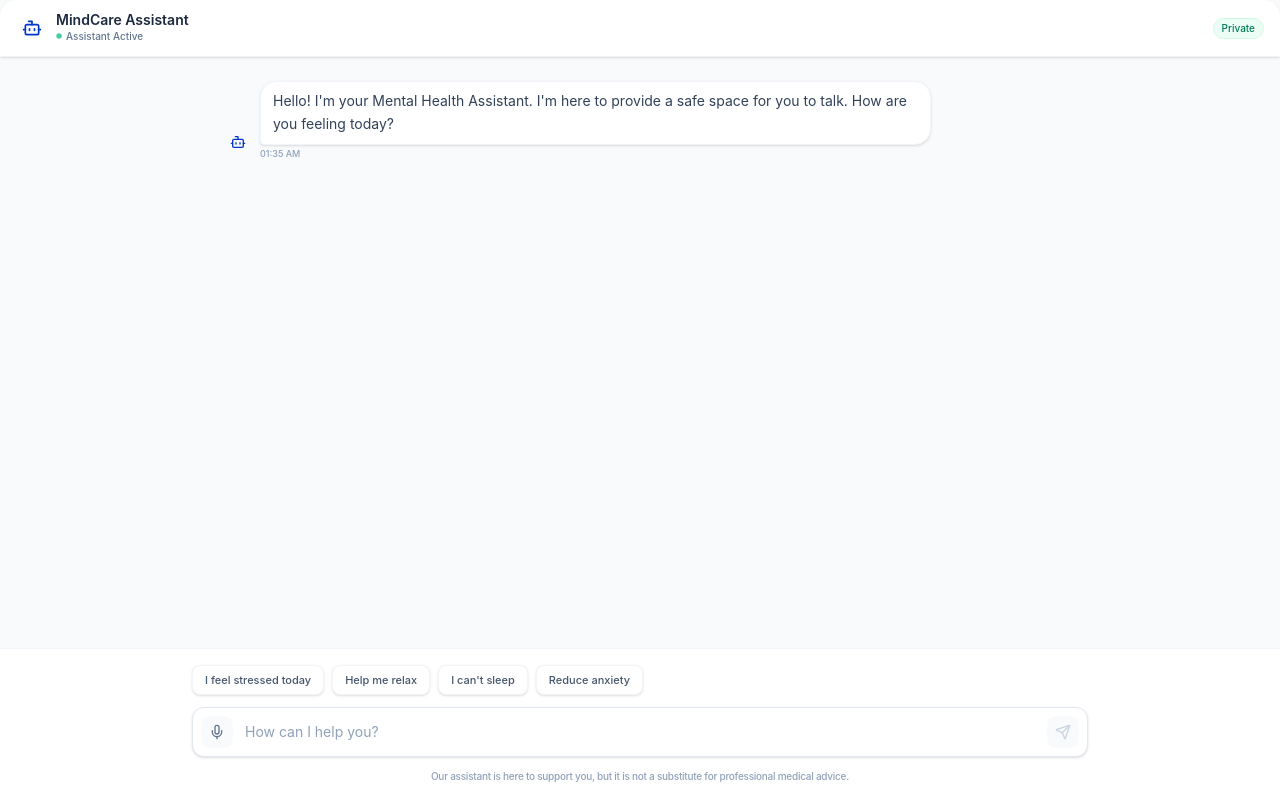
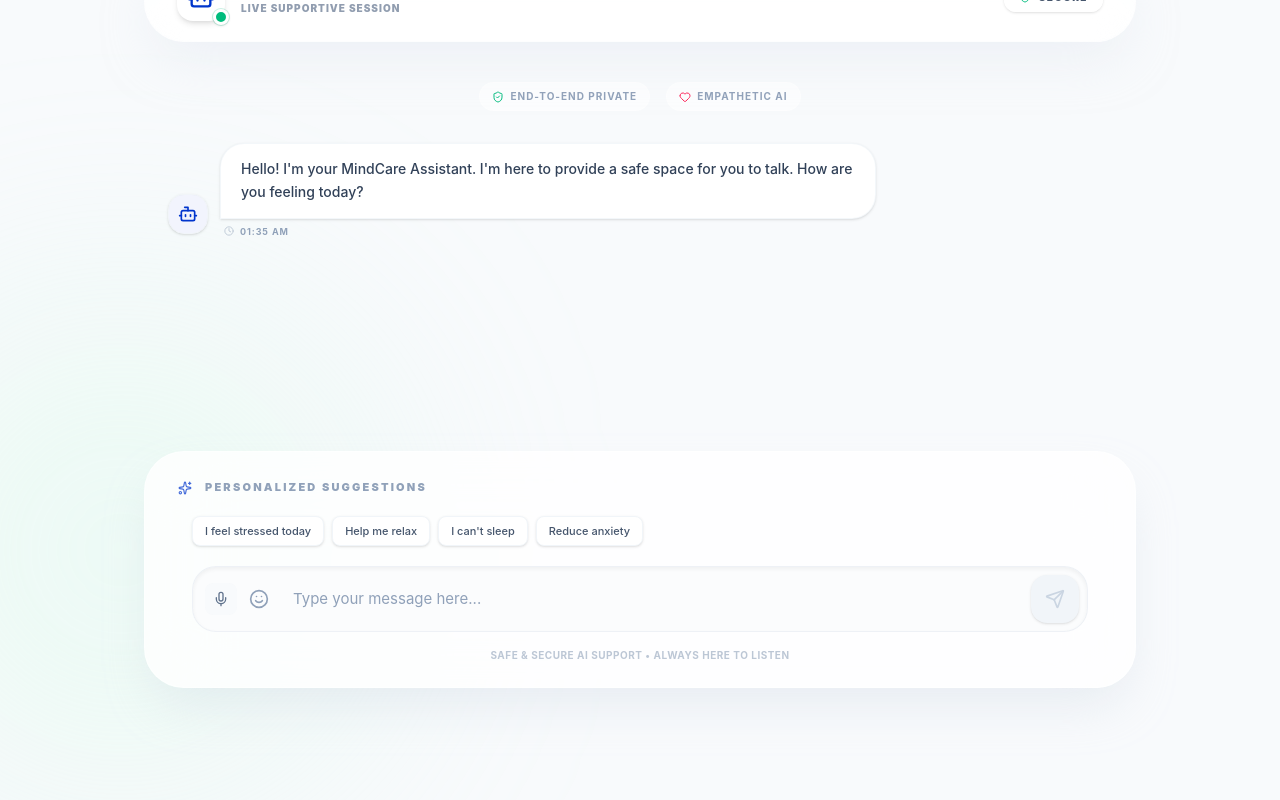
Before and after one commit to Ramkrushna77/CHK-1772563381363-6119-frontend, a React (Vite) app: page /chatbot in a window 1280 px wide. Built offline with nearby package versions, Linux system fonts and the light colour scheme.

Commit message:
make data dynamic and improve chatbot ui

```diff
--- a/src/components/ChatHeader.jsx
+++ b/src/components/ChatHeader.jsx
@@ -1,24 +1,27 @@
 import React from 'react';
-import { Bot, Circle } from 'lucide-react';
+import { Bot, Circle, Shield } from 'lucide-react';
 
 const ChatHeader = () => {
     return (
-        <div className="bg-white border-b border-slate-100 py-3 px-4 flex items-center justify-between sticky top-0 z-10 shadow-sm rounded-t-2xl">
-            <div className="flex items-center gap-2">
-                <div className="w-8 h-8 bg-primary-50 rounded-full flex items-center justify-center text-primary-600">
-                    <Bot size={20} />
+        <div className="bg-white/40 backdrop-blur-md py-5 px-8 flex items-center justify-between shadow-sm">
+            <div className="flex items-center gap-4">
+                <div className="relative">
+                    <div className="w-12 h-12 bg-white rounded-2xl flex items-center justify-center text-primary-600 shadow-md border border-white/50 group-hover:rotate-6 transition-transform">
+                        <Bot size={28} />
+                    </div>
+                    <div className="absolute -bottom-1 -right-1 w-4 h-4 bg-emerald-500 rounded-full border-[3px] border-white shadow-sm ring-1 ring-emerald-500/20"></div>
                 </div>
                 <div>
-                    <h1 className="text-sm font-semibold text-slate-800 leading-none">MindCare Assistant</h1>
-                    <div className="flex items-center gap-1 mt-0.5">
-                        <Circle size={6} className="fill-emerald-500 text-emerald-500 animate-pulse" />
-                        <span className="text-[10px] text-slate-500 font-medium">Assistant Active</span>
+                    <h1 className="text-lg font-bold text-slate-900 leading-tight">MindCare AI</h1>
+                    <div className="flex items-center gap-1.5 opacity-70">
+                        <span className="text-[10px] font-black uppercase tracking-widest text-slate-500">Live Supportive Session</span>
                     </div>
                 </div>
             </div>
 
-            <div className="px-2 py-0.5 bg-emerald-50 text-emerald-700 text-[10px] font-medium rounded-full border border-emerald-100">
-                Private
+            <div className="flex items-center gap-2 px-3.5 py-1.5 bg-white/80 border border-white/60 text-slate-600 text-[10px] font-black uppercase tracking-[0.15em] rounded-xl shadow-sm">
+                <Shield size={12} className="text-emerald-500" />
+                Secure
             </div>
         </div>
     );
--- a/src/components/ChatInput.jsx
+++ b/src/components/ChatInput.jsx
@@ -1,5 +1,5 @@
 import React from 'react';
-import { Send } from 'lucide-react';
+import { Send, Smile } from 'lucide-react';
 import VoiceInputButton from './VoiceInputButton';
 
 const ChatInput = ({ value, onChange, onSend, onVoiceResult }) => {
@@ -11,26 +11,32 @@ const ChatInput = ({ value, onChange, onSend, onVoiceResult }) => {
     };
 
     return (
-        <form onSubmit={handleSubmit} className="flex items-center gap-2 bg-white p-2 rounded-xl border border-slate-200 shadow-sm focus-within:ring-2 focus-within:ring-primary-100 transition-all duration-200">
-            <VoiceInputButton onResult={onVoiceResult} />
+        <form onSubmit={handleSubmit}
+            className="flex items-center gap-3 bg-slate-50/50 backdrop-blur-sm p-2 shadow-inner rounded-3xl border border-slate-200/50 focus-within:bg-white focus-within:ring-4 focus-within:ring-primary-100/50 transition-all duration-300">
+            <div className="flex items-center gap-1 pl-1">
+                <VoiceInputButton onResult={onVoiceResult} />
+                <button type="button" className="p-2 text-slate-400 hover:text-primary-600 transition-colors hidden sm:block">
+                    <Smile size={20} />
+                </button>
+            </div>
 
             <input
                 type="text"
                 value={value}
                 onChange={(e) => onChange(e.target.value)}
-                placeholder="How can I help you?"
-                className="flex-1 bg-transparent border-none outline-none text-slate-700 text-sm py-1 px-1 placeholder:text-slate-400"
+                placeholder="Type your message here..."
+                className="flex-1 bg-transparent border-none outline-none text-slate-700 text-[15px] font-medium py-3 px-1 placeholder:text-slate-400 placeholder:font-normal"
             />
 
             <button
                 type="submit"
                 disabled={!value.trim()}
-                className={`flex items-center justify-center w-8 h-8 rounded-lg transition-all
+                className={`flex items-center justify-center w-12 h-12 rounded-2xl transition-all duration-300 shadow-sm
           ${value.trim()
-                        ? 'bg-primary-600 text-white hover:bg-primary-700'
-                        : 'bg-slate-50 text-slate-300 cursor-not-allowed'}`}
+                        ? 'bg-primary-600 text-white hover:bg-primary-700 hover:scale-105 active:scale-95 shadow-primary-200'
+                        : 'bg-slate-100 text-slate-300 cursor-not-allowed'}`}
             >
-                <Send size={16} />
+                <Send size={20} className={value.trim() ? 'translate-x-0.5 -translate-y-0.5' : ''} />
             </button>
         </form>
     );
--- a/src/components/ChatMessage.jsx
+++ b/src/components/ChatMessage.jsx
@@ -1,28 +1,32 @@
 import React from 'react';
-import { Bot, User } from 'lucide-react';
+import { Bot, User, Clock } from 'lucide-react';
 
 const ChatMessage = ({ message, isAI, timestamp }) => {
     return (
-        <div className={`flex w-full mb-4 animate-in fade-in slide-in-from-bottom-1 duration-300 ${isAI ? 'justify-start' : 'justify-end'}`}>
-            <div className={`flex max-w-[85%] ${isAI ? 'flex-row' : 'flex-row-reverse'}`}>
-                {/* Avatar */}
-                <div className={`flex-shrink-0 w-7 h-7 rounded-full flex items-center justify-center mt-auto mb-1
-          ${isAI ? 'bg-primary-100 text-primary-600 mr-2' : 'bg-slate-100 text-slate-600 ml-2'}`}>
-                    {isAI ? <Bot size={16} /> : <User size={16} />}
+        <div className={`flex w-full mb-8 animate-in fade-in slide-in-from-bottom-4 duration-500 ease-out ${isAI ? 'justify-start' : 'justify-end'}`}>
+            <div className={`flex max-w-[85%] md:max-w-[75%] group ${isAI ? 'flex-row' : 'flex-row-reverse'}`}>
+                {/* Avatar with Ring Effect */}
+                <div className={`flex-shrink-0 w-10 h-10 rounded-2xl flex items-center justify-center mt-auto mb-1 relative overflow-hidden shadow-sm transition-transform duration-300 group-hover:scale-110
+          ${isAI ? 'bg-white border border-slate-100 text-primary-600 mr-3' : 'bg-primary-600 text-white ml-3 shadow-primary-200 shadow-md'}`}>
+                    {isAI ? <Bot size={20} /> : <User size={20} />}
+                    {isAI && (
+                        <div className="absolute inset-0 bg-primary-600/5 pointer-events-none"></div>
+                    )}
                 </div>
 
-                {/* Bubble */}
+                {/* Bubble with Glassmorphism / Gradients */}
                 <div className="flex flex-col">
-                    <div className={`px-3 py-2 rounded-2xl shadow-sm border text-sm
+                    <div className={`px-5 py-3.5 rounded-3xl shadow-sm border transition-all duration-300
             ${isAI
-                            ? 'bg-white border-slate-100 text-slate-700 rounded-bl-sm'
-                            : 'bg-primary-600 border-primary-600 text-white rounded-br-sm'}`}>
-                        <p className="leading-relaxed whitespace-pre-wrap">{message}</p>
+                            ? 'bg-white border-slate-100/80 text-slate-700 rounded-bl-none hover:shadow-md'
+                            : 'bg-gradient-to-br from-primary-600 to-primary-700 border-primary-500 text-white rounded-br-none shadow-lg shadow-primary-100 hover:shadow-primary-200'}`}>
+                        <p className="text-[14px] leading-relaxed whitespace-pre-wrap font-medium">{message}</p>
                     </div>
-                    <span className={`text-[9px] mt-0.5 font-medium text-slate-400 uppercase
-            ${isAI ? 'text-left' : 'text-right'}`}>
-                        {timestamp}
-                    </span>
+                    <div className={`flex items-center gap-1.5 mt-1.5 px-1 font-bold text-[9px] uppercase tracking-widest text-slate-400
+            ${isAI ? 'justify-start' : 'justify-end'}`}>
+                        <Clock size={10} className="opacity-60" />
+                        <span>{timestamp}</span>
+                    </div>
                 </div>
             </div>
         </div>
--- a/src/pages/ChatbotPage.jsx
+++ b/src/pages/ChatbotPage.jsx
@@ -4,12 +4,13 @@ import ChatHeader from '../components/ChatHeader';
 import ChatMessage from '../components/ChatMessage';
 import ChatInput from '../components/ChatInput';
 import SuggestedPrompts from '../components/SuggestedPrompts';
+import { Bot, Sparkles, ShieldCheck, Heart } from 'lucide-react';
 
 const ChatbotPage = () => {
     const [messages, setMessages] = useState([
         {
             id: 1,
-            text: "Hello! I'm your Mental Health Assistant. I'm here to provide a safe space for you to talk. How are you feeling today?",
+            text: "Hello! I'm your MindCare Assistant. I'm here to provide a safe space for you to talk. How are you feeling today?",
             isAI: true,
             timestamp: new Date().toLocaleTimeString([], { hour: '2-digit', minute: '2-digit' })
         }
@@ -68,9 +69,6 @@ const ChatbotPage = () => {
 
         // Simulate AI Response with Axios (mocking)
         try {
-            // In a real app, you might call an LLM API here
-            // const response = await axios.post('/api/chat', { message: text });
-
             setTimeout(() => {
                 const aiResponse = generateSimpleResponse(text);
                 const botMessage = {
@@ -110,24 +108,45 @@ const ChatbotPage = () => {
 
     const handleVoiceResult = (transcript) => {
         setInputText(transcript);
-        // Optionally auto-send voice transcript
-        // handleSend(transcript);
+        handleSend(transcript);
     };
 
     return (
-        <div className="flex flex-col h-screen bg-slate-50 overflow-hidden font-sans">
+        <div className="flex flex-col h-screen bg-[#F8FAFC] overflow-hidden font-sans relative">
+            {/* Ambient Background Elements */}
+            <div className="absolute top-[-10%] right-[-10%] w-[500px] h-[500px] bg-primary-100/30 rounded-full blur-[120px] pointer-events-none"></div>
+            <div className="absolute bottom-[-10%] left-[-10%] w-[500px] h-[500px] bg-emerald-100/30 rounded-full blur-[120px] pointer-events-none"></div>
+
+            <div className="relative z-10 flex flex-col h-full max-w-5xl mx-auto w-full px-4 py-4 md:py-8">
+                {/* Header Container - Glass effect */}
+                <div className="backdrop-blur-xl bg-white/70 border border-white/20 rounded-[2.5rem] shadow-2xl shadow-slate-200/50 mb-6 overflow-hidden">
                     <ChatHeader />
+                </div>
 
-            <main className="flex-1 overflow-y-auto px-4 md:px-8 py-6 max-w-4xl mx-auto w-full scrollbar-thin scrollbar-thumb-slate-200">
+                {/* Messages Area */}
+                <main className="flex-1 overflow-y-auto px-4 md:px-6 py-4 scrollbar-thin scrollbar-thumb-slate-200 scrollbar-track-transparent">
                     {messages.length === 0 ? (
-                    <div className="flex flex-col items-center justify-center h-full text-slate-400 gap-4 opacity-60">
-                        <div className="w-16 h-16 bg-white rounded-full flex items-center justify-center shadow-sm">
-                            <Bot size={32} />
+                        <div className="flex flex-col items-center justify-center h-full text-slate-400 gap-6 opacity-80 animate-in fade-in zoom-in duration-700">
+                            <div className="w-24 h-24 bg-white rounded-[2rem] flex items-center justify-center shadow-xl border border-white/50">
+                                <Bot size={48} className="text-primary-600" />
                             </div>
-                        <p className="text-sm font-medium">Start a conversation with your assistant</p>
+                            <div className="text-center">
+                                <h3 className="text-xl font-bold text-slate-800">Your Calm Space</h3>
+                                <p className="text-sm font-medium mt-1">Start a conversation with your MindCare assistant</p>
+                            </div>
                         </div>
                     ) : (
-                    <>
+                        <div className="space-y-2">
+                            {/* Feature Indicators */}
+                            <div className="flex items-center justify-center gap-4 mb-8">
+                                <span className="flex items-center gap-1.5 text-[10px] font-bold text-slate-400 uppercase tracking-widest bg-white/50 px-3 py-1.5 rounded-full border border-white/50">
+                                    <ShieldCheck size={12} className="text-emerald-500" /> End-to-End Private
+                                </span>
+                                <span className="flex items-center gap-1.5 text-[10px] font-bold text-slate-400 uppercase tracking-widest bg-white/50 px-3 py-1.5 rounded-full border border-white/50">
+                                    <Heart size={12} className="text-rose-500" /> Empathetic AI
+                                </span>
+                            </div>
+
                             {messages.map((msg) => (
                                 <ChatMessage
                                     key={msg.id}
@@ -137,33 +156,49 @@ const ChatbotPage = () => {
                                 />
                             ))}
                             {isTyping && (
-                            <div className="flex justify-start mb-6 animate-pulse">
-                                <div className="bg-white border border-slate-100 p-4 rounded-2xl rounded-bl-sm shadow-sm flex gap-1">
-                                    <span className="w-1.5 h-1.5 bg-blue-400 rounded-full animate-bounce"></span>
-                                    <span className="w-1.5 h-1.5 bg-blue-400 rounded-full animate-bounce [animation-delay:0.2s]"></span>
-                                    <span className="w-1.5 h-1.5 bg-blue-400 rounded-full animate-bounce [animation-delay:0.4s]"></span>
+                                <div className="flex justify-start mb-10 animate-in fade-in slide-in-from-left-2 duration-300">
+                                    <div className="bg-white/80 backdrop-blur-sm border border-slate-100 p-5 rounded-[2rem] rounded-bl-none shadow-sm flex gap-1.5 items-center">
+                                        <span className="w-2 h-2 bg-primary-400 rounded-full animate-bounce [animation-duration:800ms]"></span>
+                                        <span className="w-2 h-2 bg-primary-400 rounded-full animate-bounce [animation-duration:800ms] [animation-delay:150ms]"></span>
+                                        <span className="w-2 h-2 bg-primary-400 rounded-full animate-bounce [animation-duration:800ms] [animation-delay:300ms]"></span>
                                     </div>
                                 </div>
                             )}
                             <div ref={messagesEndRef} />
-                    </>
+                        </div>
                     )}
                 </main>
 
-            <footer className="bg-white border-t border-slate-100 p-4 sticky bottom-0 z-10">
+                {/* Footer Container - Glass effect */}
+                <footer className="mt-4 px-4 pb-4 md:px-0 md:pb-0">
+                    <div className="backdrop-blur-2xl bg-white/80 border border-white/40 p-6 rounded-[2.5rem] shadow-2xl shadow-slate-300/40 relative overflow-hidden group">
+                        {/* Interactive Suggestion Label */}
+                        <div className="flex items-center gap-2 mb-4 px-1">
+                            <div className="w-6 h-6 rounded-lg bg-primary-100 flex items-center justify-center">
+                                <Sparkles size={14} className="text-primary-600 animate-pulse" />
+                            </div>
+                            <span className="text-[11px] font-black text-slate-400 uppercase tracking-[0.2em] transition-colors group-hover:text-primary-600">
+                                Personalized Suggestions
+                            </span>
+                        </div>
+
                         <div className="max-w-4xl mx-auto w-full">
                             <SuggestedPrompts onPromptClick={(prompt) => handleSend(prompt)} />
+                            <div className="mt-5">
                                 <ChatInput
                                     value={inputText}
                                     onChange={setInputText}
                                     onSend={() => handleSend()}
                                     onVoiceResult={handleVoiceResult}
                                 />
-                    <p className="text-[10px] text-center text-slate-400 mt-3 font-medium tracking-tight">
-                        Our assistant is here to support you, but it is not a substitute for professional medical advice.
+                            </div>
+                            <p className="text-[10px] text-center text-slate-400 mt-4 font-bold uppercase tracking-wider opacity-60">
+                                Safe & Secure AI Support • Always here to listen
                             </p>
                         </div>
+                    </div>
                 </footer>
+            </div>
         </div>
     );
 };
```
Also changed, not shown: src/pages/DashboardPage.jsx (+93 -13 lines). Lines whose indentation alone changed are shown as unchanged.
